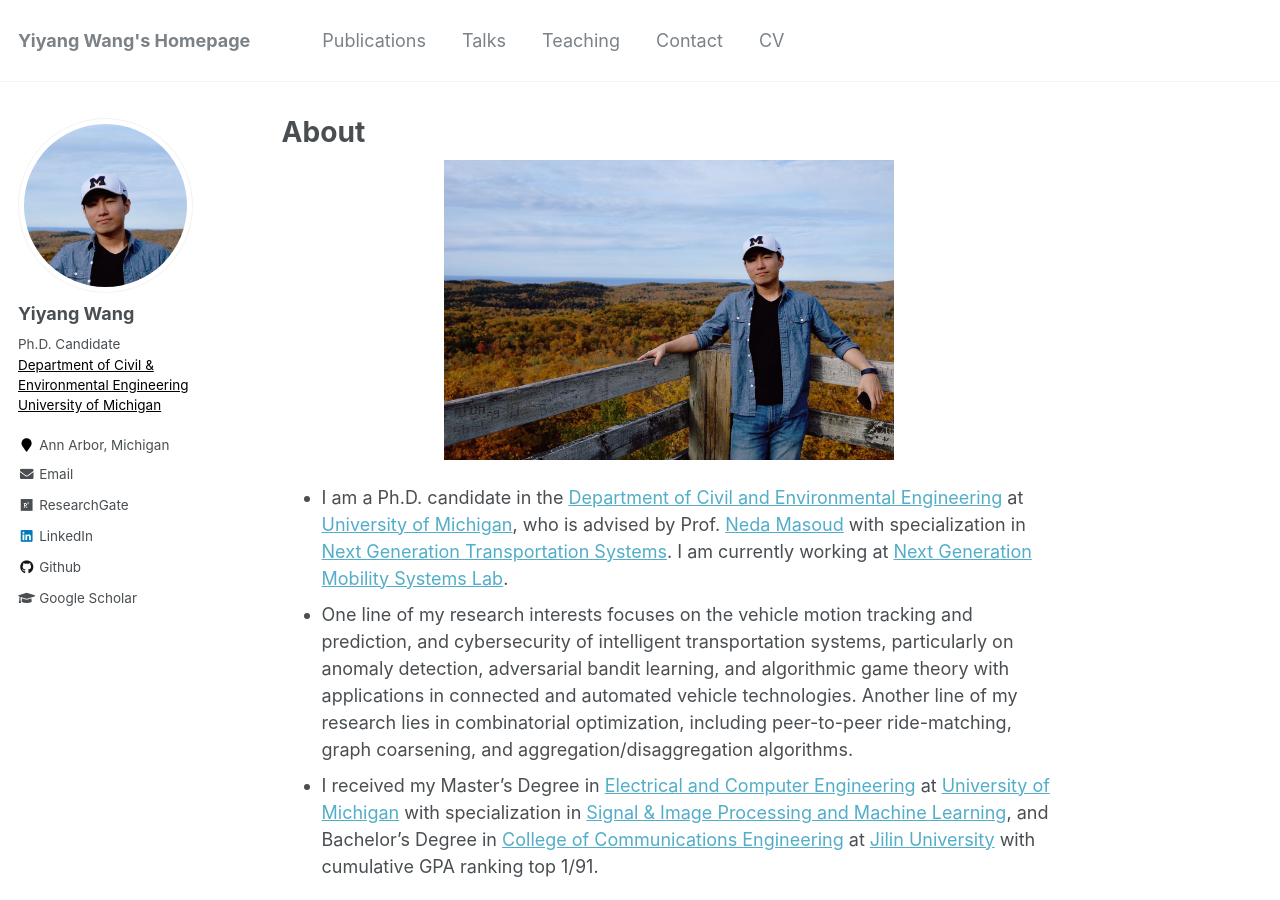
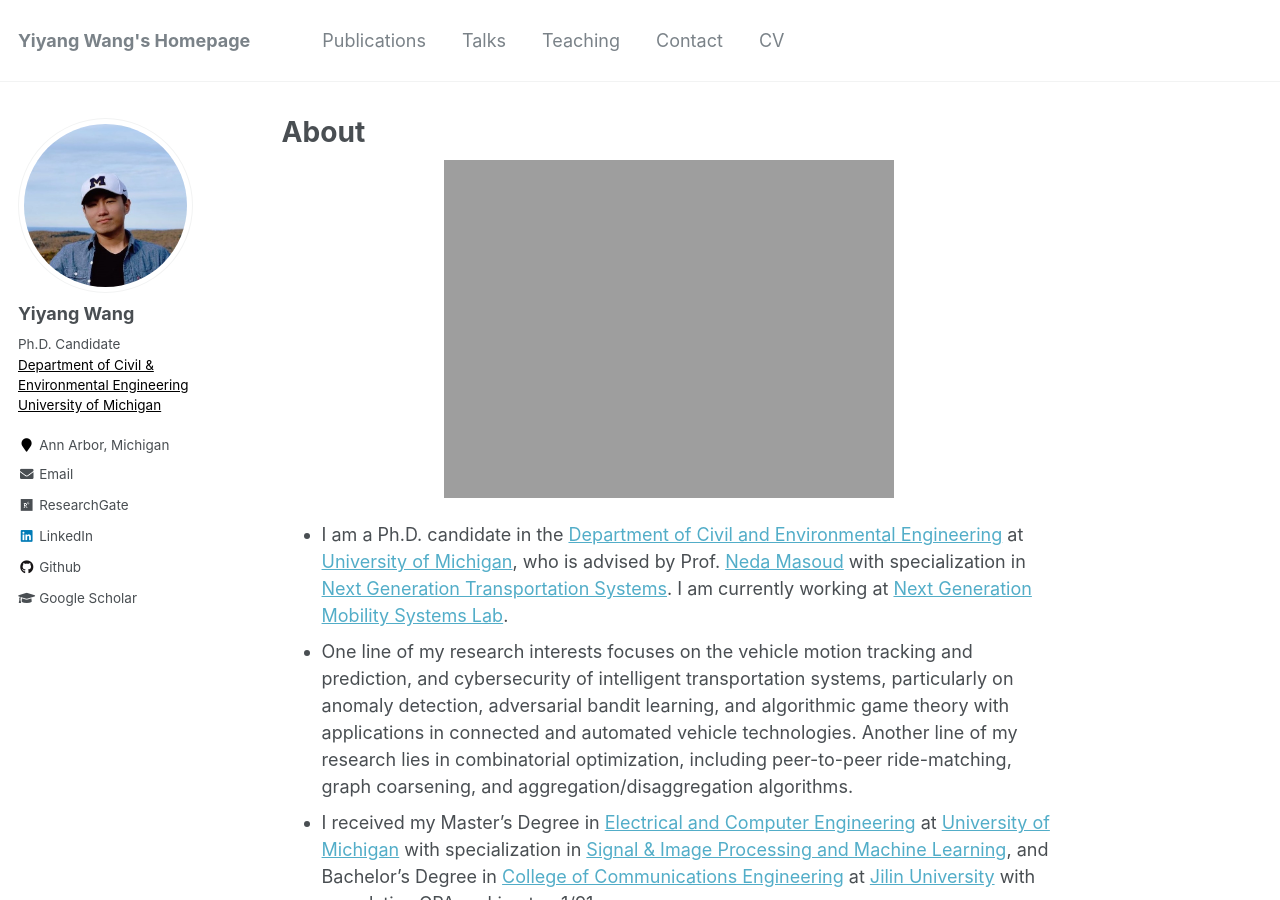
Before and after one commit to yiyangwan/yiyangwan.github.io, a Jekyll site: the page built from _pages/about.md, in a window 1280 px wide and 900 px high. Built offline with Jekyll 4.4.1, drawn with Linux system fonts in a browser that asks for light colours.

Commit message:
update profile photo

```diff
--- a/_pages/about.md
+++ b/_pages/about.md
@@ -9,7 +9,7 @@
 ---
 
 <p align="center">
-  <img src="https://yiyang920.github.io/images/yiyangwang_img.jpg?raw=true" alt="Photo" style="width: 450px;"/>
+  <img src="https://yiyang920.github.io/images/yiyangwang_img2.jpg?raw=true" alt="Photo" style="width: 450px;"/>
 </p>
 
 <!-- # About Me -->
```
Also changed, not shown: images/3953273590_704e3899d5_m.jpg (deleted), images/foo-bar-identity-th.jpg (deleted), images/foo-bar-identity.jpg (deleted), 1 other file.
